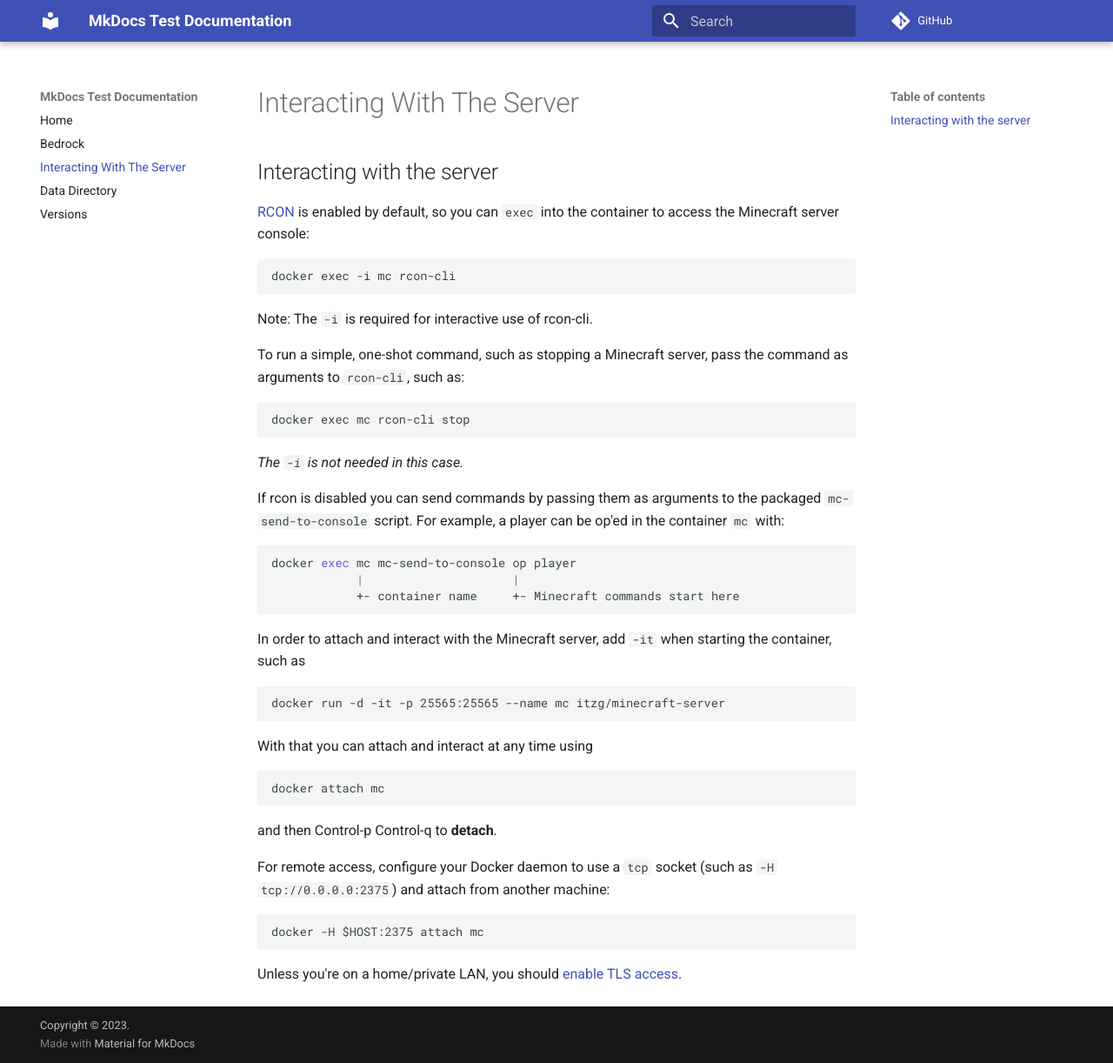
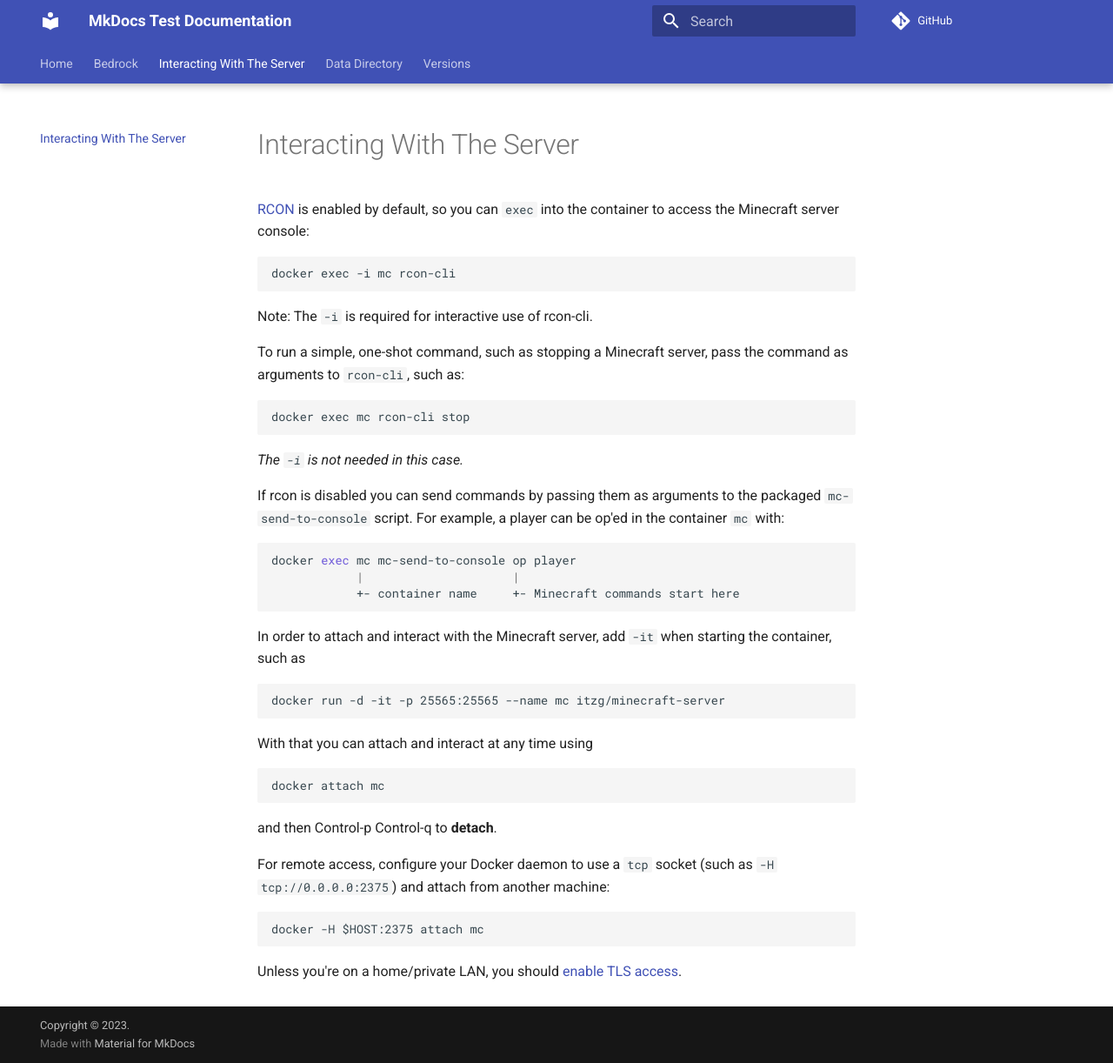
Before and after one commit to camalot/mkdocs-test, an MkDocs documentation site: the page built from docs/rcon.md, in a window 1280 px wide and 1222 px high. Shown: the whole window at 87% size. Built offline with MkDocs 1.6.1 and Material for MkDocs 9.7.7, drawn with Linux system fonts in a browser that asks for light colours; comment, search, counter and statistics services are not loaded.

```diff
--- a/docs/rcon.md
+++ b/docs/rcon.md
@@ -1,5 +1,3 @@
-## Interacting with the server
-
 [RCON](http://wiki.vg/RCON) is enabled by default, so you can `exec` into the container to
 access the Minecraft server console:
 
--- a/mkdocs.yml
+++ b/mkdocs.yml
@@ -7,7 +7,16 @@ repo_url: https://github.com/camalot/mkdocs-test/
 edit_uri: blob/main/docs/
 theme:
   name: material
+  features:
+    - navigation.instant
+    - navigation.tracking
+    - navigation.tabs
+    - navigation.tabs.sticky
+    - navigation.sections
+    - navigation.expand
+    - navigation.top
   locale: en
+
   highlightjs: true
   hljs_languages:
     - yaml
@@ -18,8 +27,8 @@ theme:
 nav:
   - Home: index.md
   - Bedrock: bedrock.md
-  - Interacting With The Server: rcon.md
-  - Data Directory: data-directory.md
+  - 'Interacting With The Server': rcon.md
+  - 'Data Directory': data-directory.md
   - Versions: versions.md
 extra_css:
   - css/extra.css
```
Also changed, not shown: docs/data-directory.md (+0 -2 lines), docs/versions.md (+0 -2 lines).
